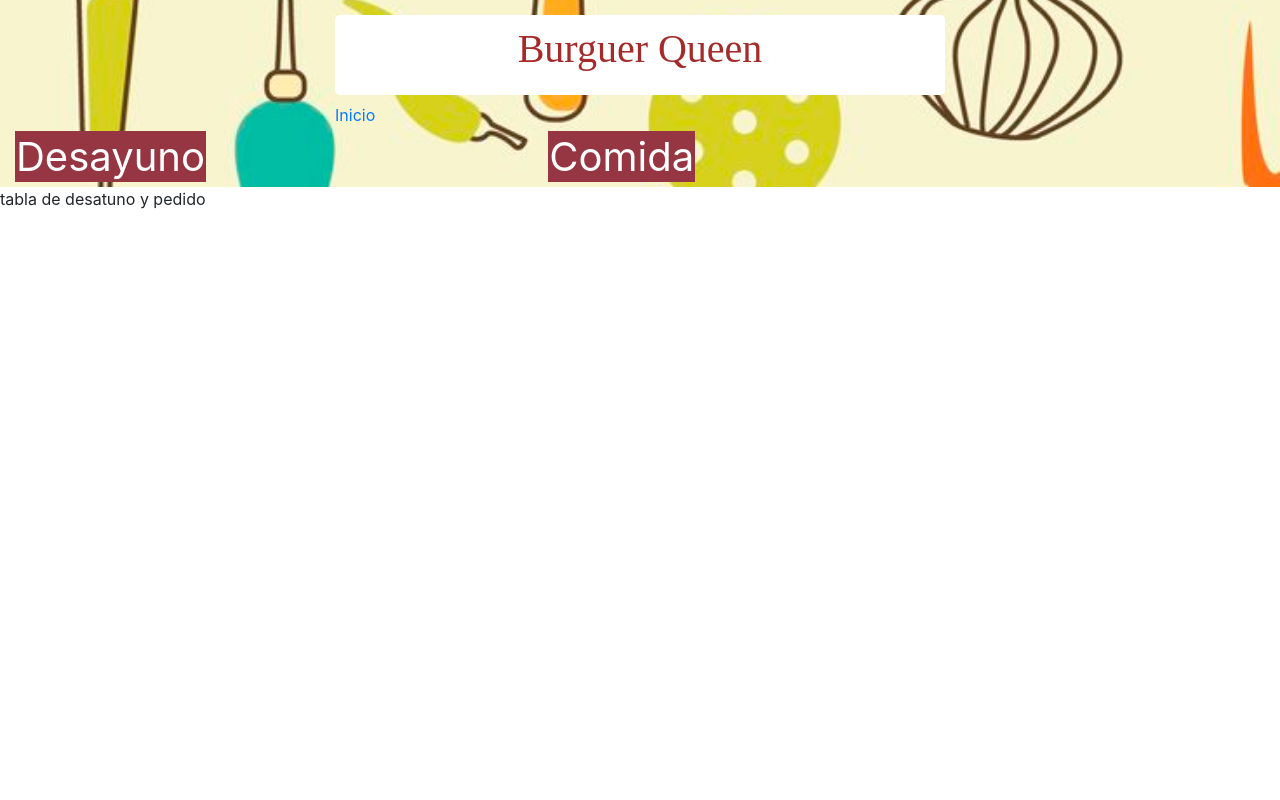
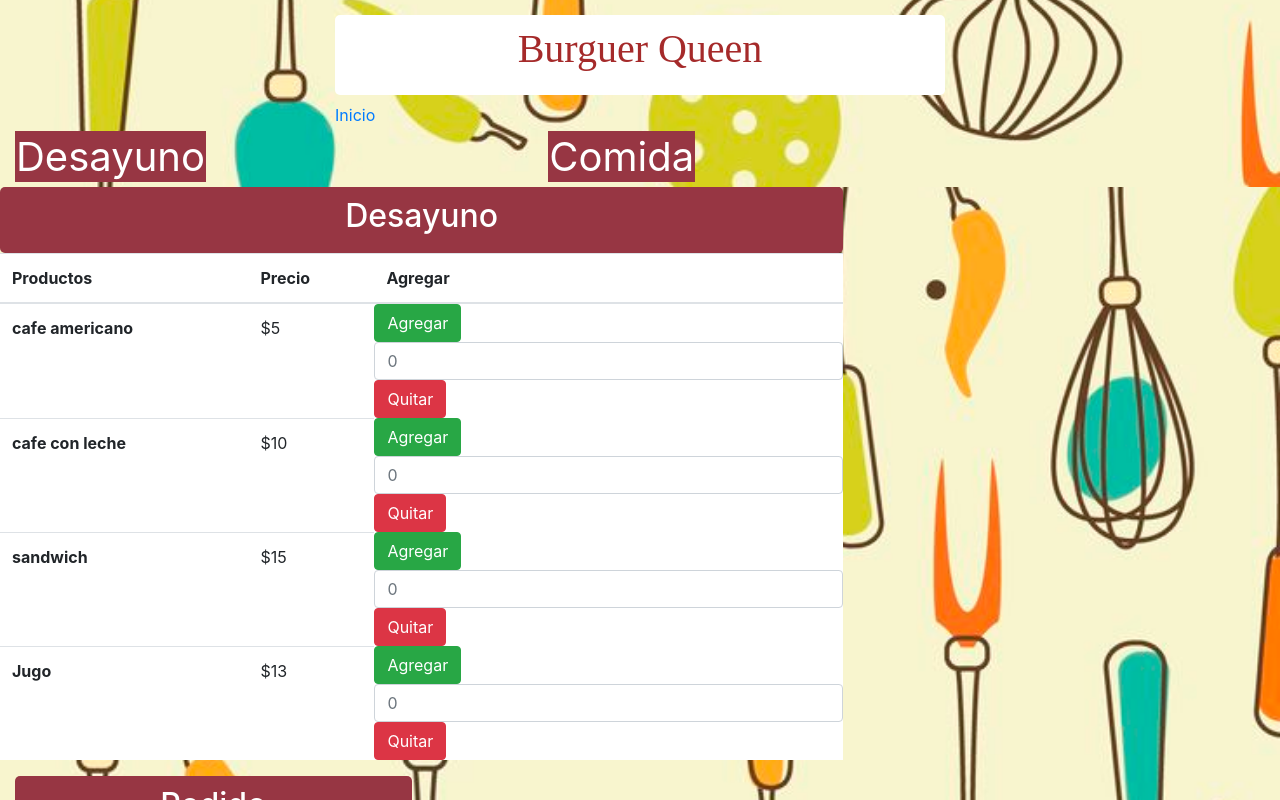
Before and after one commit to abigail1993/burguer-queen-av2, a React (Create React App) app: page /Desayuno in a window 1280 px wide. Shown: the top 800 px of the page. Built offline with nearby package versions, Linux system fonts and the light colour scheme.

Commit message:
agregando data al estado y botones al componente de desayuno

```diff
--- a/src/App.js
+++ b/src/App.js
@@ -1,5 +1,5 @@
 import React, { Component } from "react";
-import ReactDOM from "react-dom";
+//import ReactDOM from "react-dom";
 import data from "./data.js";
 import 'bootstrap/dist/css/bootstrap.min.css';
 import './App.css';
@@ -15,9 +15,21 @@
 class App extends Component{
   constructor(){
     super()
-    this.state= {
-      row: []
-    }
+    this.state = {
+      products: [{id: 1, alimento: "Café americano", precio: 5, cantidad: 0},
+        { id: 2, alimento: "Café con leche", precio: 7, cantidad: 0 },
+        { id: 3, alimento: "Sándwich de jamón y queso", precio: 10, cantidad: 0 },
+        { id: 4, alimento: "Jugo natural", precio: 7, cantidad: 0 },
+        { id: 5, alimento: "Pollo", precioSencilla: 10, precioDoble: 15, cantidad: 0 },
+        { id: 6, alimento: "Res", precioSencilla: 10, precioDoble: 15, cantidad: 0 },
+        { id: 7, alimento: "Vegetariana", precioSencilla: 10, precioDoble: 15, cantidad: 0 },
+        { id: 8, alimento: "Papas", precio: 5, cantidad: 0 },
+        { id: 9, alimento: "Onion Rings", precio: 5, cantidad: 0 },
+        { id: 10, alimento: "Agua", precio: 5, cantidad: 0 },
+        { id: 11, alimento: "Gaseosa", precio: 7, cantidad: 0 },
+        { id: 12, alimento: "Huevo", precio: 2, cantidad: 0 },
+        { id: 13, alimento: "Queso", precio: 2, cantidad: 0 }
+      ]}
   }
 
   componentWillMount(){
--- a/src/components/Button.js
+++ b/src/components/Button.js
@@ -5,8 +5,19 @@
 
 class Button extends Component {
    // console.log("holaaaa")
+   constructor () {
+       super ()
+       this.addProduct = this.addProduct.bind(this);
+   }
+    addProduct (event) {
+        let products = this.setState.products
+    }
+
    render(){
-    return <button type="button" class="btn btn-primary">Primary</button>
+    return (<div>
+        <button type="button" class="btn btn-success" onclick={this.addProduct}>Agregar</button>
+        <input type="password" class="form-control" id="inputPassword2" placeholder="0"/>
+        <button type="button" class="btn btn-danger" onclick={this.addProduct}>Quitar</button></div>)
  }
 }
 
--- a/src/components/Desayuno.js
+++ b/src/components/Desayuno.js
@@ -1,10 +1,52 @@
 import React, {Component} from "react";
 import Table from "./Table";
 import Order from "./Order";
+import Button from "./Button";
+import data from "./../data"
 
 class Desayuno extends Component {
     render(){
-        return (<div>tabla de desatuno y pedido</div>
+        return (<div className="App-container">
+          <div className="row">
+            <div className="col-md-8 col-sm-8">
+                <div className="App-background-titulo">
+                    <h2 className="App-titulo">{data.Titles[0]}</h2>
+                  </div>
+                   <table className="table App-table-bordered">
+                      <thead>
+                        <tr>
+                          <th scope="col">Productos</th>
+                          <th scope="col">Precio</th>
+                          <th scope="col">Agregar</th>
+                        </tr>
+                      </thead>
+                      <tbody>
+                        <tr>
+                          <th scope="row">cafe americano</th>
+                          <td>$5</td>
+                          <Button />
+                        </tr>
+                        <tr>
+                          <th scope="row">cafe con leche</th>
+                          <td>$10</td>
+                          <Button />
+                        </tr>
+                        <tr>
+                          <th scope="row">sandwich</th>
+                          <td>$15</td>
+                          <Button />
+                        </tr>
+                        <tr>
+                          <th scope="row">Jugo</th>
+                          <td>$13</td>
+                          <Button />
+                        </tr>
+                      </tbody>
+                    </table>
+              </div>
+          </div>
+          <Order />
+        </div>
 
      )
    }
```
